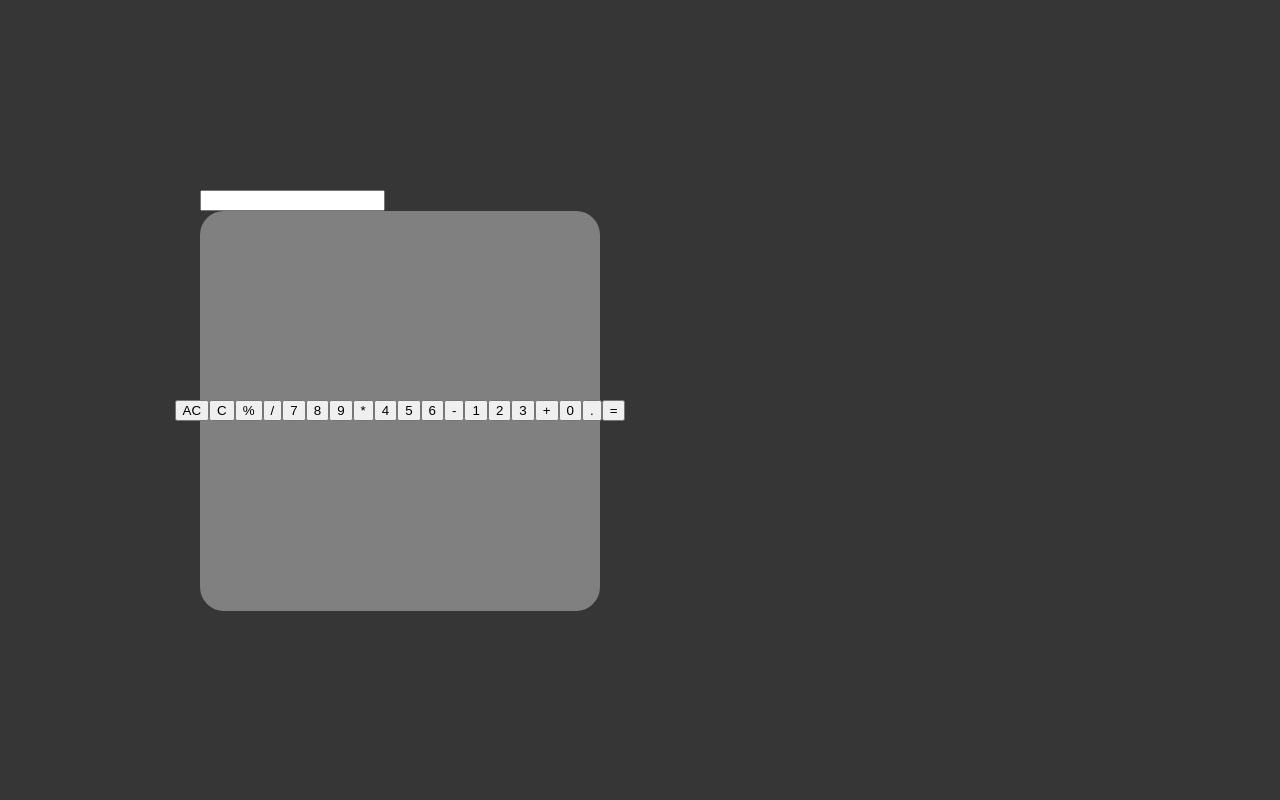
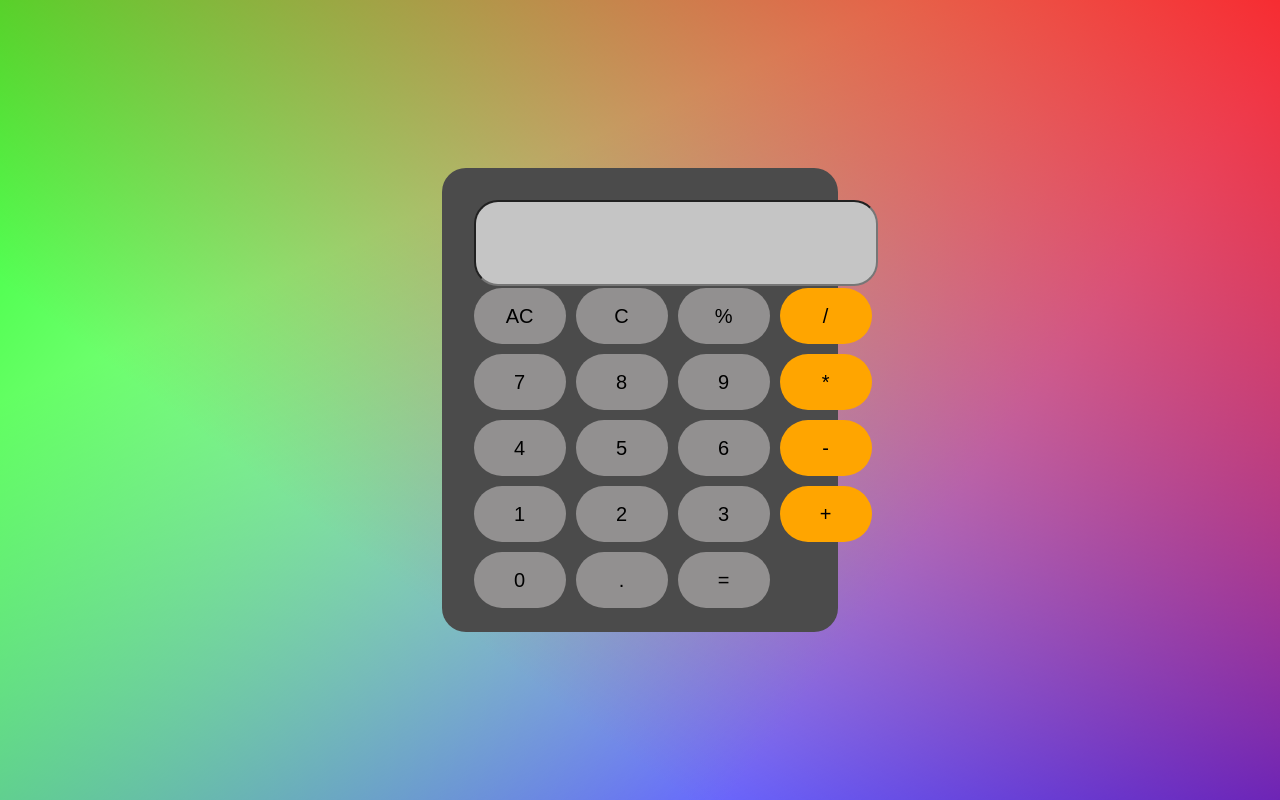
Before and after one commit to Scapnix/Calculator, a plain HTML site: page index.html in a window 1280 px wide. Drawn offline with Linux system fonts and the light colour scheme.

Commit message:
Added everything

```diff
--- a/script.js
+++ b/script.js
@@ -0,0 +1,23 @@
+let display = document.getElementById("screen");
+
+function appendToDisplay(input) {
+  display.value += input;
+}
+
+function clearDisplay() {
+  display.value = "";
+}
+
+function calculate() {
+  display.value = eval(display.value);
+}
+
+function decimal() {
+  display.value += ".";
+}
+
+function removeCharacter() {
+  let str = display.value;
+  str = str.slice(0, -1);
+  display.value = str;
+}
--- a/style.css
+++ b/style.css
@@ -3,30 +3,97 @@ body {
   margin: 0;
   height: 100vh;
   width: 100vh;
-    background-color: rgb(54, 54, 54);
+  background: linear-gradient(
+      217deg,
+      rgba(255, 0, 0, 0.8),
+      rgba(255, 0, 0, 0) 70.71%
+    ),
+    linear-gradient(127deg, rgba(0, 255, 0, 0.8), rgba(0, 255, 0, 0) 70.71%),
+    linear-gradient(336deg, rgba(0, 0, 255, 0.8), rgba(0, 0, 255, 0) 70.71%);
 }
 
 .main {
   display: flex;
   justify-content: center;
   align-items: center;
-    width: 100vh;
+  width: 100vw;
   height: 100vh;
 }
 
 .operators {
   display: flex;
   flex-direction: column;
-    width: 6vh;
+  width: 6vw;
   height: 6vh;
 }
 
-.btns {
+.calc-stuff {
   border-radius: 24px;
   display: flex;
-    justify-content: center;
-    align-items: center;
-    background-color: gray;
+  background-color: rgb(75, 75, 75);
+  width: 26vw;
+  height: 50vh;
+  padding: 2em;
+  flex-wrap: wrap;
+}
+
+.btns {
+  display: grid;
+  grid-template-columns: repeat(4, 1fr);
+  gap: 10px;
+  height: 38vh;
   width: 50vh;
-    height: 50vh;
 }
+
+button {
+  height: 7vh;
+  width: 11.5vh;
+  border-radius: 50px;
+  border: none;
+  font-size: 20px;
+  background-color: rgb(146, 144, 144);
+}
+
+button:hover {
+  background-color: rgb(180, 180, 180);
+}
+
+button:active {
+  background-color: rgb(206, 206, 206);
+}
+
+.scrn {
+  padding-left: 1vh;
+  padding-right: 1vh;
+  width: 48vh;
+  height: 10svh;
+  border-radius: 24px;
+  background-color: rgb(197, 197, 197);
+  font-size: 3rem;
+  overflow: hidden;
+}
+
+#display {
+  height: 10svh;
+}
+
+.btn-divide,
+.btn-multiply,
+.btn-subtract,
+.btn-add {
+  background-color: orange;
+}
+
+.btn-divide:hover,
+.btn-multiply:hover,
+.btn-subtract:hover,
+.btn-add:hover {
+  background-color: rgb(248, 183, 61);
+}
+
+.btn-divide:active,
+.btn-multiply:active,
+.btn-subtract:active,
+.btn-add:active {
+  background-color: rgb(255, 202, 103);
+}
```
Lines whose indentation alone changed are shown as unchanged.
